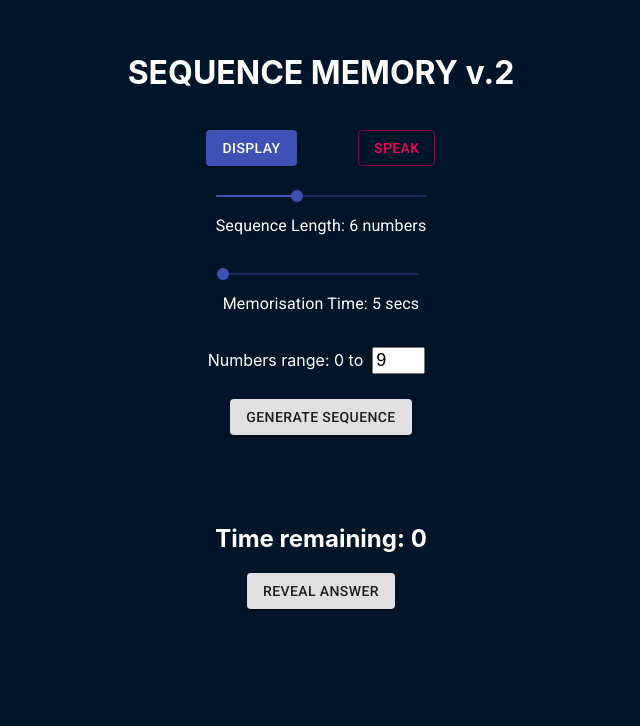
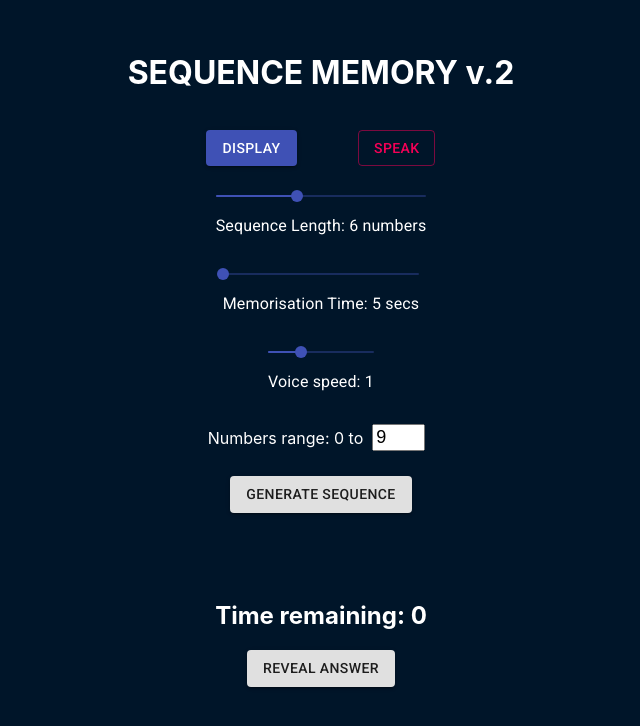
Before and after one commit to carboni-rob/sequence-memory, a React (Create React App) app: page / in a window 1280 px wide. Shown: the top 726 px of the page, without its empty margins (319-959 px from the left). Built offline with nearby package versions, Linux system fonts and the light colour scheme.

Commit message:
Add speed selector

```diff
--- a/src/App.styles.tsx
+++ b/src/App.styles.tsx
@@ -1,4 +1,4 @@
-import { Button, Slider } from "@material-ui/core";
+import { Button } from "@material-ui/core";
 import styled from "styled-components";
 
 interface GenericProps {
--- a/src/App.tsx
+++ b/src/App.tsx
@@ -27,6 +27,7 @@ function App() {
   const [isAnswerDisabled, setAnswerDisabled] = useState(false);
   const [speakSequence, setSpeakSequence] = useState(false);
   const [displaySequence, setDisplaySequence] = useState(true);
+  const [utteranceSpeed, setUtteranceSpeed] = useState(1);
 
   useEffect(() => {
     if (!timeLeft) {
@@ -58,7 +59,8 @@ function App() {
     setAnswerDisabled(false);
 
     if (speakSequence) {
-      let utterance = new SpeechSynthesisUtterance(newSequence.join("."));
+      let utterance = new SpeechSynthesisUtterance(newSequence.join(", "));
+      utterance.rate = utteranceSpeed;
       utterance.onend = () => {
         if (!displaySequence) {
           setAnswerVisible(true);
@@ -153,6 +155,21 @@ function App() {
             </Typography>
           </SliderContainer>
 
+          <SliderContainer>
+            <Slider
+              value={utteranceSpeed}
+              aria-labelledby="speed-selector"
+              step={0.1}
+              min={0.1}
+              max={3}
+              valueLabelDisplay="auto"
+              onChange={(_, value) => setUtteranceSpeed(value as number)}
+            />
+            <Typography id="speed-selector" gutterBottom>
+              Voice speed: {utteranceSpeed}
+            </Typography>
+          </SliderContainer>
+
           <RangeContainer>
             <span>Numbers range: 0 to </span>
             <RangeInput
```
